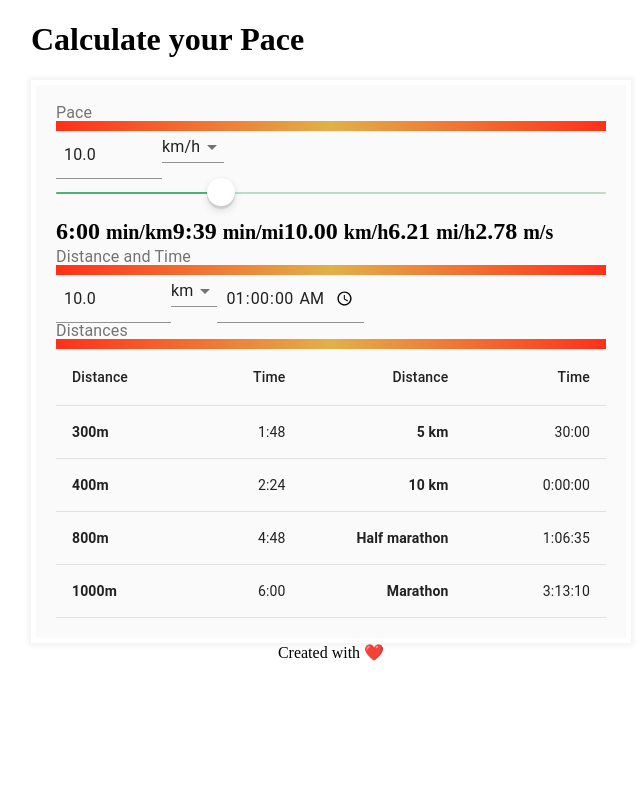
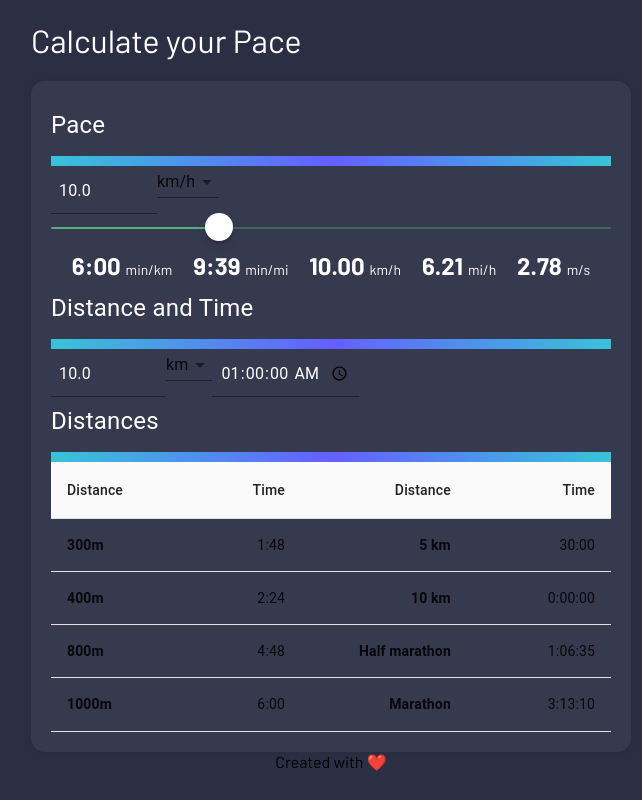
Before and after one commit to gilbertlucas46/react-pace-calc-app, a React (Create React App) app: page / in a window 1280 px wide. Shown: the whole page, without its empty margins (309-951 px from the left). Built offline with nearby package versions, Linux system fonts and the light colour scheme.

Commit message:
added global styles

```diff
--- a/public/index.html
+++ b/public/index.html
@@ -5,9 +5,10 @@
     <link rel="icon" href="%PUBLIC_URL%/favicon.ico" />
     <meta name="viewport" content="width=device-width, initial-scale=1" />
     <meta name="theme-color" content="#000000" />
+    <link href="https://fonts.googleapis.com/css?family=Barlow:400,700&display=swap" rel="stylesheet">
     <meta
       name="description"
-      content="Web site created using create-react-app"
+      content="React Pace Calculator"
     />
     <link rel="apple-touch-icon" href="%PUBLIC_URL%/logo192.png" />
     <!--
@@ -24,7 +25,7 @@
       work correctly both with client-side routing and a non-root public URL.
       Learn how to configure a non-root public URL by running `npm run build`.
     -->
-    <title>React App</title>
+    <title>React Pace Calculator</title>
   </head>
   <body>
     <noscript>You need to enable JavaScript to run this app.</noscript>
--- a/src/App.js
+++ b/src/App.js
@@ -1,10 +1,12 @@
 import React from "react";
+import Layout from './components/Layout';
+import './components/styles/globals.scss';
 
-import Layout from './components/Layout';
-
-function App() {
+function App({children}) {
   return (
-    <Layout/>
+    <Layout>
+      {children}
+    </Layout>
   );
 }
 
--- a/src/components/Header.js
+++ b/src/components/Header.js
@@ -4,6 +4,10 @@ import styled from 'styled-components';
 const HeaderContainer = styled.header`
   max-width: ${props => props.theme.maxWidth};
   margin: 0 auto;
+  h1 {
+    color:  ${props => props.theme.colors.white};
+    font-weight: normal;
+  }
 `;
 
 const Header = () => {
--- a/src/components/Layout.js
+++ b/src/components/Layout.js
@@ -8,12 +8,16 @@ import {Footer} from './Footer';
 // Define our theme
 const theme = {
   colors: {
-    powderWhite: "#FFFDF9",
-    persianGreen: "#06B49A",
-    lightBlue: "#AFDBD2",
-    onyx: "#36313D"
+    blueDark: "#2a2f43",
+    blueLight: "#353a4f",
+    highLights: "#38c3d8",
+    white: "#ffff",
   },
   fonts: ["sans-serif", "Roboto"],
+  radius:  {
+    body: "14px",
+    inputs: "4px",
+  },
   fontSizes: {
     small: "1em",
     medium: "2em",
--- a/src/components/PaceInput.js
+++ b/src/components/PaceInput.js
@@ -16,6 +16,15 @@ import paceUnits from "./utils/PaceUnits";
 const PaceInputContainer = styled.div`
   .contents {
     display: flex;
+    justify-content: space-evenly;
+  }
+  .paces {
+    text-align:center;
+    small {
+      color:  ${props => props.theme.colors.white};
+      font-weight: normal;
+      font-size: 14px;
+    }
   }
 `;
 
@@ -154,7 +163,7 @@ class PaceInput extends React.Component {
           {(() => {
             if (true) {
               return paceUnits.map(unit => (
-                <div key={unit.name}>
+                <div key={unit.name} className="paces">
                   {Formatter.formatUnit(unit, value)} <small>{unit.name}</small>
                 </div>
               ));
--- a/src/components/styles/form.js
+++ b/src/components/styles/form.js
@@ -14,12 +14,13 @@ const loading = keyframes`
 
 const Form = styled.form`
   box-shadow: 0 0 5px 3px rgba(0, 0, 0, 0.05);
-  background: rgba(0, 0, 0, 0.02);
-  border: 5px solid white;
+  background: ${props => props.theme.colors.blueLight};
   padding: 20px;
   font-size: 1.5rem;
   line-height: 1.5;
   font-weight: 600;
+  border-radius: ${props => props.theme.radius.body};
+  color: ${props => props.theme.colors.white};
   label {
     display: block;
     margin-bottom: 1rem;
@@ -33,10 +34,7 @@ const Form = styled.form`
     height: 32px;
     border: 0;
     border-radius: 4px;
-    &:focus {
-      outline: 0;
-      border-color: ${props => props.theme.orange};
-    }
+    color: ${props => props.theme.colors.white};
   }
   button {
     width: auto;
@@ -51,6 +49,12 @@ const Form = styled.form`
     border: 0;
     padding: 0;
     width: 100%;
+    legend {
+      color: ${props => props.theme.colors.white};
+      font-size: 1em;
+      margin-bottom: .3em;
+      line-height: 2em;
+    }
     &[disabled] {
       opacity: 0.5;
     }
@@ -58,7 +62,7 @@ const Form = styled.form`
       height: 10px;
       content: '';
       display: block;
-      background-image: linear-gradient(to right, #ff3019 0%, #e2b04a 50%, #ff3019 100%);
+      background-image: linear-gradient(to right, #38c3d8 0%, #655fff 50%, #38c3d8 100%);
     }
     &[aria-busy='true']::before {
       background-size: 50% auto;
--- /dev/null
+++ b/src/components/styles/globals.scss
@@ -0,0 +1,12 @@
+// colors
+$bodyBG: #2a2f43;
+$bodyBG-light: #353a4f;
+$highLights: #38c3d8;
+
+//fonts
+$Barlow: 'Barlow', sans-serif;
+
+body {
+  background-color: $bodyBG;
+  font-family: $Barlow;
+}
```
Also changed, not shown: 1 other file (tests, documents, lock files or other folders).
